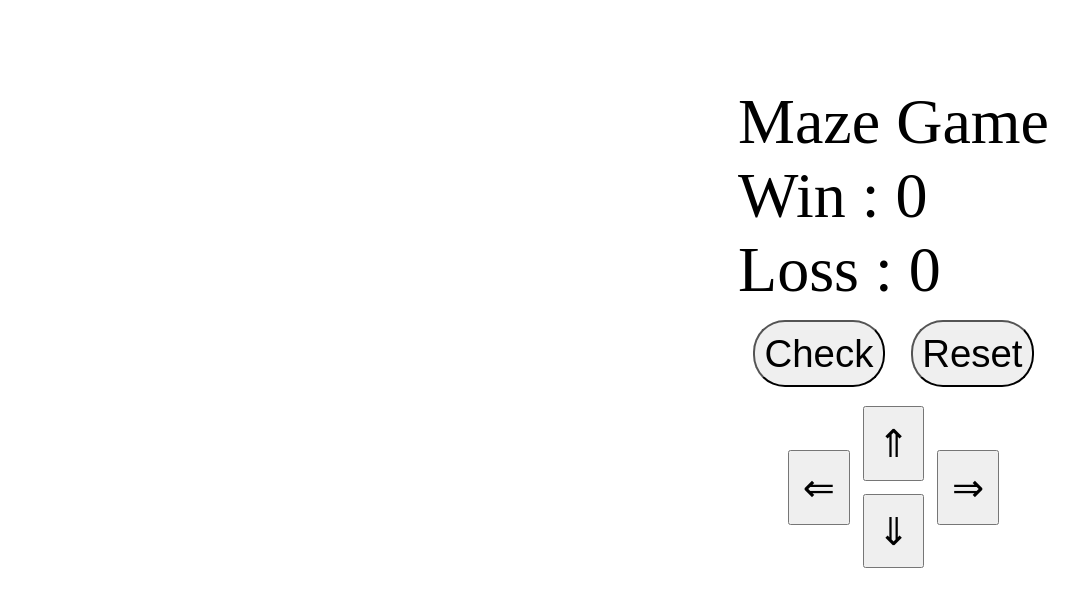
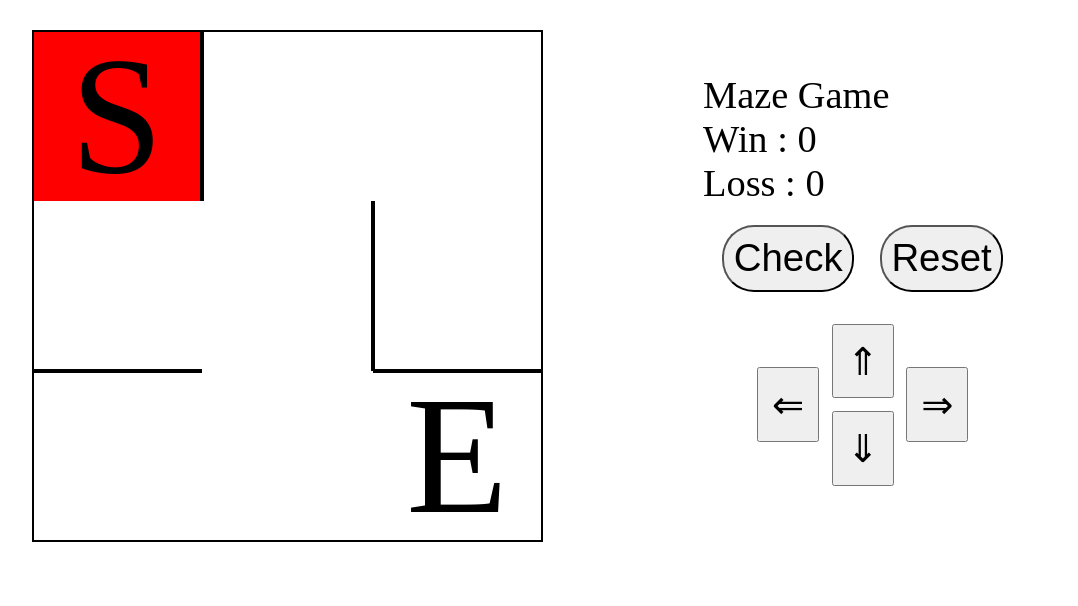
Before and after one commit to Hari-Pala/Maze-Game, a plain HTML site: page index.html in a window 1280 px wide. Shown: the whole page, without its empty margins (128-1206 px from the left). Drawn offline with Linux system fonts and the light colour scheme.

Commit message:
beautified it

```diff
--- a/index.html
+++ b/index.html
@@ -16,7 +16,7 @@
 
             </div>
         </div>
-        <div class="extra">
+        <div id="extra">
             <div class="heading">
                 Maze Game
             </div>
--- a/script.js
+++ b/script.js
@@ -5,23 +5,15 @@ let size = 3;
 let currid=1;
 let width=screen.width;
 let height=screen.height;
-console.log(height);
-console.log(width);
-let size1;
-let size2;
-if(height>=(1.5*width )){
-    size1=80;
-    size2=78;
-    size3=3;
-}
-else{
-    size1=40;
-    size2=39;
-    size3=10;
-}
-document.getElementsByClassName("buttons").style.fontSize=size3+"vw";
-document.getElementById("main").style.gridTemplateColumns = "repeat(" + size + "," + size1 / size + "vw)";
-document.getElementById("main").style.gridTemplateRows = "repeat(" + size + "," + size1 / size + "vw)";
+document.getElementById("up").style.fontSize=(width*1.5>height ? 3:15)+"vw";
+document.getElementById("down").style.fontSize=(width*1.5>height ? 3:15)+"vw";
+document.getElementById("right").style.fontSize=(width*1.5>height ? 3:15)+"vw";
+document.getElementById("left").style.fontSize=(width*1.5>height ? 3:15)+"vw";
+document.getElementById("extra").style.fontSize=(width*1.5>height ? 3:10)+"vw";
+document.getElementById("reset").style.fontSize=(width*1.5>height ? 3:10)+"vw";
+document.getElementById("check").style.fontSize=(width*1.5>height ? 3:10)+"vw";
+document.getElementById("main").style.gridTemplateColumns = "repeat(" + size + "," + (width*1.5>height ? 40:80) / size + "vw)";
+document.getElementById("main").style.gridTemplateRows = "repeat(" + size + "," + (width*1.5>height ? 40:80) / size + "vw)";
 for (let i = 1; i <= size * size; i++) {
     document.getElementById("main").innerHTML += '<div class="block" id="' + i + '"></div>';
 }
@@ -47,8 +39,8 @@ const reset = () => {
 
     document.getElementById((1).toString()).innerText = "S";
     document.getElementById((size * size).toString()).innerText = "E";
-    document.getElementById((1).toString()).style.fontSize = size2 / size + "vw";
-    document.getElementById((size * size).toString()).style.fontSize = size2 / size + "vw";
+    document.getElementById((1).toString()).style.fontSize = (width*1.5>height ? 39:78) / size + "vw";
+    document.getElementById((size * size).toString()).style.fontSize = (width*1.5>height ? 39:78) / size + "vw";
 
     checkmat[(blockid - 1) % size][(blockid - 1) / size] = 1;
 
@@ -189,8 +181,8 @@ document.getElementById("check").addEventListener('click', () => {
     for (let i = 1; i <= size * size; i++) {
         document.getElementById("main").innerHTML += '<div class="block" id="' + i + '"></div>';
     }
-    document.getElementById("main").style.gridTemplateColumns = "repeat(" + size + "," + 40 / size + "vw)";
-    document.getElementById("main").style.gridTemplateRows = "repeat(" + size + "," + 40 / size + "vw)";
+    document.getElementById("main").style.gridTemplateColumns = "repeat(" + size + "," + (width*1.5>height ? 40:80) / size + "vw)";
+    document.getElementById("main").style.gridTemplateRows = "repeat(" + size + "," + (width*1.5>height ? 40:80) / size + "vw)";
     for (let i = 1; i <= size * size; i++) {
         document.getElementById(i.toString()).addEventListener('mouseover', () => {
             document.getElementById(i.toString()).classList.add("color");
--- a/style.css
+++ b/style.css
@@ -25,7 +25,7 @@
     background-color: red;
 }
 
-.extra{
+#extra{
     display: flex;
     flex-direction: column;
     font-size: 5vw;
@@ -55,6 +55,7 @@
     display: flex;
     justify-content: center;
     align-items: center;
+    margin: 0.5vw;
 }
 
 .updown{
```
